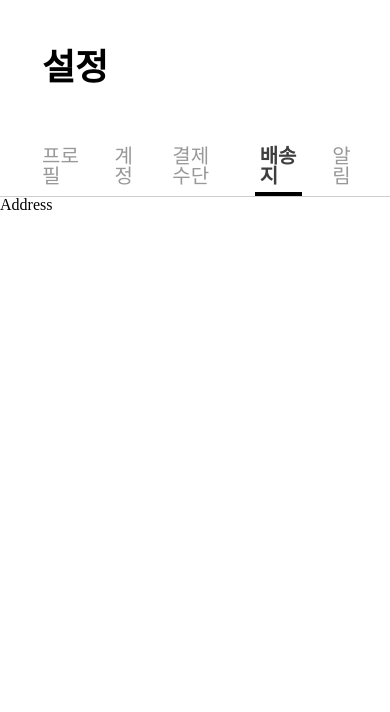
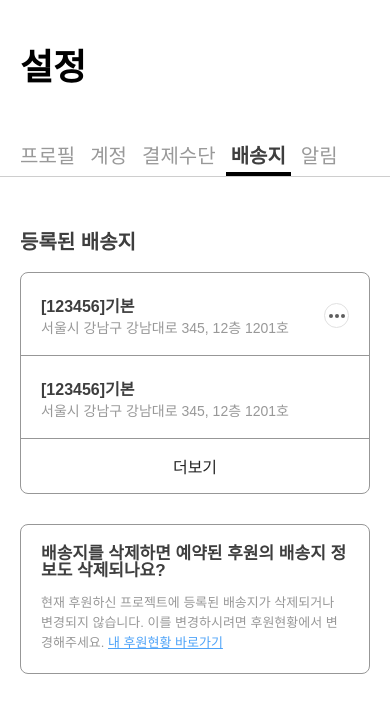
Before and after one commit to jiindev/tumblbug, a React (Create React App) app: page /address in a window 390 px wide. Shown: the top 712 px of the page. Built offline with nearby package versions, Linux system fonts and the light colour scheme.

Commit message:
배송지페이지 기본 스타일 반응형까지 완료 (등록된 배송지 리스트 스타일 개선 필요)

```diff
--- a/src/components/Header.tsx
+++ b/src/components/Header.tsx
@@ -11,7 +11,8 @@ type TabPropsType = {
 };
 
 const Header = ({ route }: ComponentsProps) => (
-	<header>
+	<Wrap>
+		<div className="center">
 			<H1>
 				<Link to="/">설정</Link>
 			</H1>
@@ -34,32 +35,34 @@ const Header = ({ route }: ComponentsProps) => (
 					</Link>
 				</ul>
 			</TabList>
-	</header>
+		</div>
+	</Wrap>
 );
 
+const Wrap = styled.header`
+	border-bottom: solid 1px #cecece;
+`;
 const H1 = styled.h1`
 	font-size: 36px;
 	font-weight: bold;
 	color: #000;
-	padding: 50px 0 60px 42px;
+	padding: 50px 0 60px 0;
 `;
 const TabList = styled.nav`
 	& ul {
 		display: flex;
 	}
-	padding-left: 42px;
-	border-bottom: solid 1px #cecece;
 `;
 
 const Tab = styled.li<TabPropsType>`
 	font-family: AppleSDGothicNeo;
 	font-size: 20px;
 	color: #999;
-	margin: 0 35px 0 0;
 	padding-bottom: 10px;
 	cursor: pointer;
 	transition: all 0.2s ease;
 	position: relative;
+	margin-right: 15px;
 	&:hover {
 		color: #000;
 		font-weight: 600;
@@ -81,6 +84,9 @@ const Tab = styled.li<TabPropsType>`
 			left: -5px;
 		}
 		`};
+	@media only screen and (min-width: 768px) {
+		margin-right: 35px;
+	}
 `;
 
 export default Header;
--- a/src/components/Layout.tsx
+++ b/src/components/Layout.tsx
@@ -8,7 +8,7 @@ type ComponentsProps = {
 const Layout = ({ children }: ComponentsProps) => (
 	<div>
 		<Header route={window.location.pathname} />
-		{children}
+		<div className="center">{children}</div>
 	</div>
 );
 
--- a/src/pages/Address.tsx
+++ b/src/pages/Address.tsx
@@ -1,10 +1,180 @@
-import React from 'react';
+import React, { useState } from 'react';
 import Layout from '../components/Layout';
+import styled from 'styled-components';
+import { Link } from 'react-router-dom';
 
-const Address = () => (
-	<Layout>
-		<div>Address</div>
-	</Layout>
-);
+const Address = () => {
+	const [showMoreModal, setShowMoreModal] = useState(false);
+	const onClickMoreButton = () => {
+		setShowMoreModal(true);
+	};
+	return (
+		<Layout>
+			<H3>등록된 배송지</H3>
+			<Contents>
+				<AddressDiv>
+					<ul>
+						<AddressLi>
+							<div className="postNumber">
+								[123456]
+								<span>기본</span>
+							</div>
+							<div className="address">서울시 강남구 강남대로 345, 12층 1201호</div>
+							<MoreButton onClick={onClickMoreButton}>
+								<span />
+								<span />
+								<span />
+							</MoreButton>
+							{showMoreModal && (
+								<MoreModal>
+									<ul>
+										<li>기본 배송지 설정</li>
+										<li>삭제</li>
+									</ul>
+								</MoreModal>
+							)}
+						</AddressLi>
+						<AddressLi>
+							<div className="postNumber">
+								[123456]
+								<span>기본</span>
+							</div>
+							<div className="address">서울시 강남구 강남대로 345, 12층 1201호</div>
+						</AddressLi>
+					</ul>
+					<button>더보기</button>
+				</AddressDiv>
+				<InfoDiv>
+					<InfoH3>배송지를 삭제하면 예약된 후원의 배송지 정보도 삭제되나요?</InfoH3>
+					<p>
+						현재 후원하신 프로젝트에 등록된 배송지가 삭제되거나 변경되지 않습니다. 이를 변경하시려면 후원현황에서
+						변경해주세요. <Link to="#">내 후원현황 바로가기</Link>
+					</p>
+				</InfoDiv>
+			</Contents>
+		</Layout>
+	);
+};
+
+const Contents = styled.div`
+	display: flex;
+	width: 100%;
+	align-items: flex-start;
+	flex-direction: column;
+	@media only screen and (min-width: 1024px) {
+		flex-direction: row;
+	}
+`;
+
+const H3 = styled.h3`
+	font-size: 20px;
+	font-weight: 600;
+	color: #3e3e3e;
+	padding: 55px 0 20px 0;
+`;
+const AddressDiv = styled.div`
+	border: 1px solid #979797;
+	border-radius: 8px;
+	width: 100%;
+	box-sizing: border-box;
+	& > button {
+		width: 100%;
+		background-color: transparent;
+		border: none;
+		padding: 15px 0;
+		cursor: pointer;
+		outline: none;
+		font-size: 16px;
+		color: #252525;
+	}
+	@media only screen and (min-width: 1024px) {
+		max-width: 660px;
+	}
+`;
+const AddressLi = styled.li`
+	border-bottom: 1px solid #979797;
+	position: relative;
+	padding: 23px 20px 20px 20px;
+	& .postNumber {
+		color: #3e3e3e;
+		font-size: 16px;
+		font-weight: 600;
+		margin: 3px 0 6px 0;
+	}
+	& .address {
+		font-size: 14px;
+		font-weight: normal;
+		color: #989898;
+	}
+`;
+const MoreButton = styled.button`
+	position: absolute;
+	top: 30px;
+	right: 20px;
+	width: 25px;
+	height: 25px;
+	border: solid 1px #e1e1e1;
+	border-radius: 26px;
+	display: flex;
+	justify-content: center;
+	align-items: center;
+	cursor: pointer;
+	padding: 0;
+	background-color: white;
+	outline: none;
+	& span {
+		width: 4px;
+		height: 4px;
+		background-color: #5e5e5e;
+		display: block;
+		border-radius: 4px;
+		margin: 0 1px;
+	}
+`;
+const MoreModal = styled.div`
+	width: 166px;
+	border-radius: 4px;
+	box-shadow: 2px 2px 3px 0 rgba(122, 122, 122, 0.5);
+	border: solid 1px #cdcdcd;
+	background-color: white;
+	position: absolute;
+	top: 61px;
+	right: 20px;
+	z-index: 10;
+	& ul {
+		margin: 10px 0;
+	}
+	& li {
+		padding: 10px 20px;
+		color: #3e3e3e;
+		font-size: 16px;
+		cursor: pointer;
+		&:hover {
+			background-color: #f4f4f4;
+		}
+	}
+`;
+
+const InfoDiv = styled(AddressDiv)`
+	margin: 30px 0 0 0;
+	padding: 20px;
+	& p {
+		line-height: 1.54;
+		color: #989898;
+		font-size: 13px;
+		& a {
+			color: #4ea3f8;
+			text-decoration: underline;
+		}
+	}
+	@media only screen and (min-width: 1024px) {
+		max-width: 250px;
+		margin: 0 0 0 30px;
+	}
+`;
+const InfoH3 = styled(H3)`
+	font-size: 17px;
+	padding: 0 0 14px 0;
+`;
 
 export default Address;
--- a/src/styles/global-styles.ts
+++ b/src/styles/global-styles.ts
@@ -4,7 +4,7 @@ import { reset } from 'styled-reset';
 export const GlobalStyle = createGlobalStyle`
     ${reset}
     body{
-        font-family: AppleSDGothicNeo;
+        font-family: AppleSDGothicNeo, sans-serif;
     }
     &{
         box-sizing: border-box;
@@ -13,4 +13,14 @@ export const GlobalStyle = createGlobalStyle`
         color: inherit;
         text-decoration: none;
     }
+    .center{
+        width: 100%;
+        max-width: 1024px;
+        box-sizing: border-box;
+        margin: 0 auto;
+        padding: 0 20px;
+        @media only screen and (min-width: 768px) {
+            padding: 0 42px;
+        }
+    }
 `;
```
Lines whose indentation alone changed are shown as unchanged.
